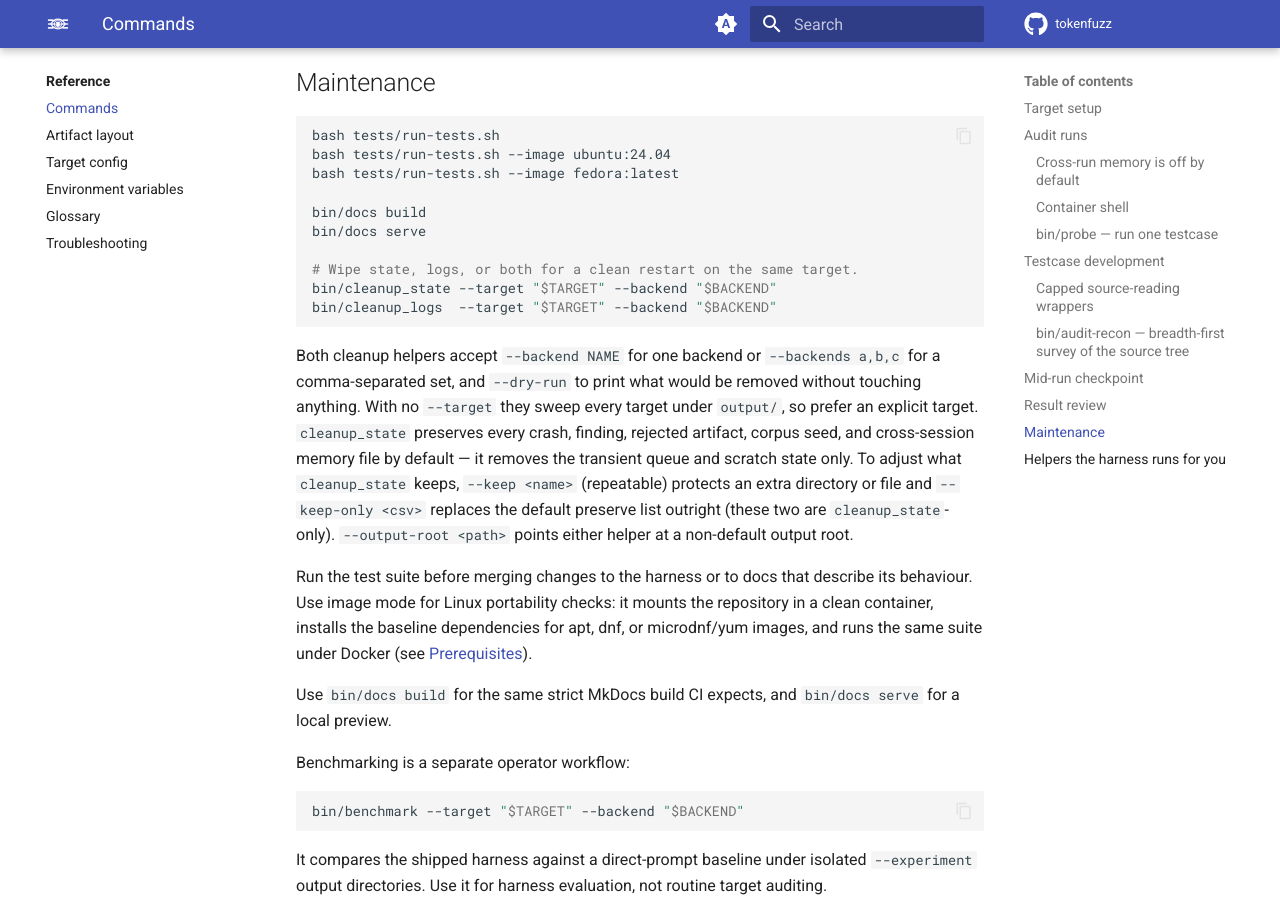
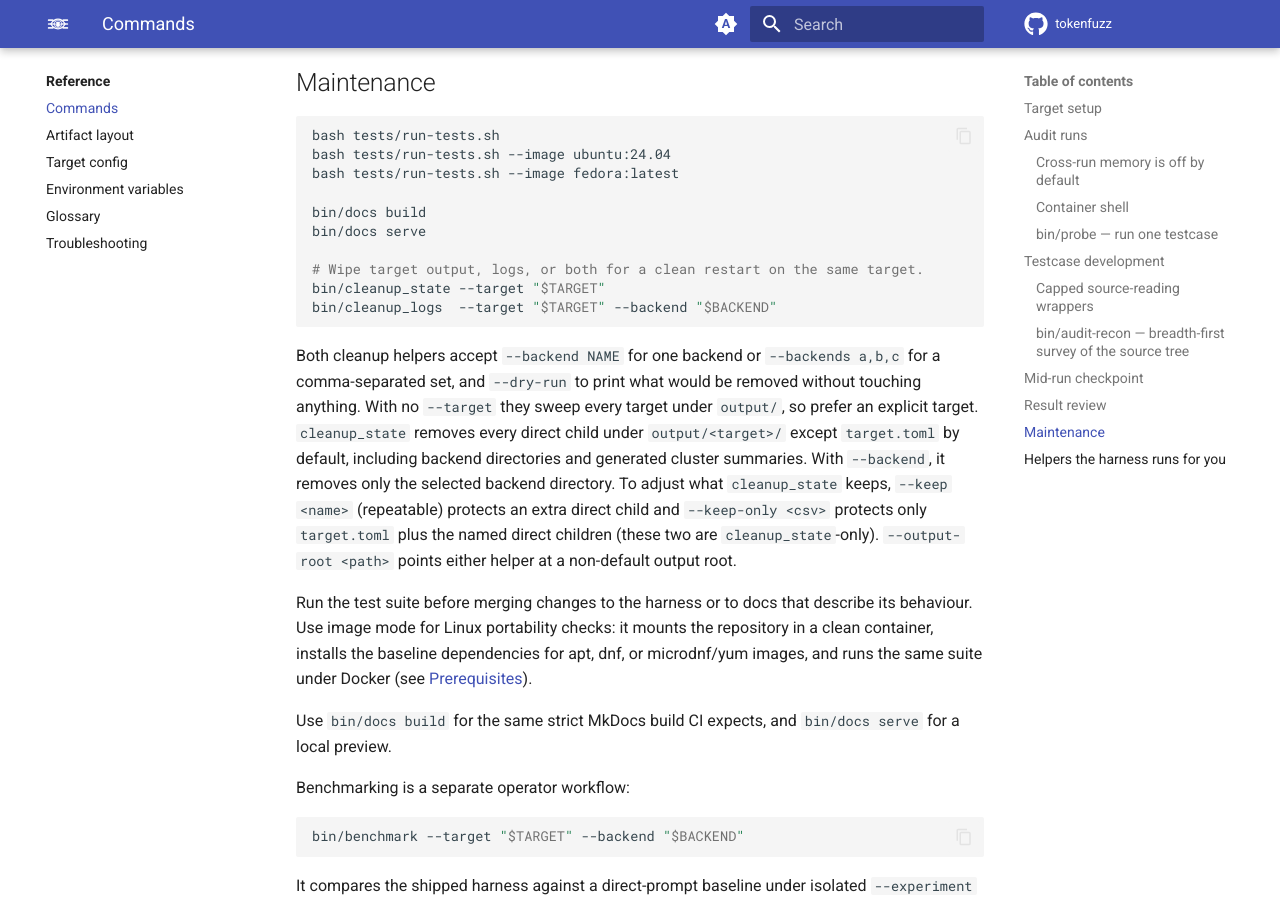
Before and after one commit to tokenfuzz/tokenfuzz, an MkDocs documentation site: the page built from docs/reference/commands.md, in a window 1280 px wide and 900 px high, scrolled down 9686 px. Built offline with MkDocs 1.6.1 and Material for MkDocs 9.7.7, drawn with Linux system fonts in a browser that asks for light colours; comment, search, counter and statistics services are not loaded.

Commit message:
Reset target output in cleanup_state

````diff
--- a/docs/reference/commands.md
+++ b/docs/reference/commands.md
@@ -464,8 +464,8 @@ bash tests/run-tests.sh --image fedora:latest
 bin/docs build
 bin/docs serve
 
-# Wipe state, logs, or both for a clean restart on the same target.
-bin/cleanup_state --target "$TARGET" --backend "$BACKEND"
+# Wipe target output, logs, or both for a clean restart on the same target.
+bin/cleanup_state --target "$TARGET"
 bin/cleanup_logs  --target "$TARGET" --backend "$BACKEND"
 ```
 
@@ -473,14 +473,14 @@ Both cleanup helpers accept `--backend NAME` for one backend or
 `--backends a,b,c` for a comma-separated set, and `--dry-run` to
 print what would be removed without touching anything. With no
 `--target` they sweep every target under `output/`, so prefer an
-explicit target. `cleanup_state` preserves every crash, finding,
-rejected artifact, corpus seed, and cross-session memory file by
-default — it removes the transient queue and scratch state only.
-To adjust what `cleanup_state` keeps, `--keep <name>` (repeatable)
-protects an extra directory or file and `--keep-only <csv>` replaces the
-default preserve list outright (these two are `cleanup_state`-only).
-`--output-root <path>` points either helper at a non-default output
-root.
+explicit target. `cleanup_state` removes every direct child under
+`output/<target>/` except `target.toml` by default, including backend
+directories and generated cluster summaries. With `--backend`, it removes
+only the selected backend directory. To adjust what `cleanup_state`
+keeps, `--keep <name>` (repeatable) protects an extra direct child and
+`--keep-only <csv>` protects only `target.toml` plus the named direct
+children (these two are `cleanup_state`-only). `--output-root <path>`
+points either helper at a non-default output root.
 
 Run the test suite before merging changes to the harness or to
 docs that describe its behaviour. Use image mode for Linux
````
Also changed, not shown: docs/getting-started/first-audit.md (+1 -1 lines), 2 other files.
